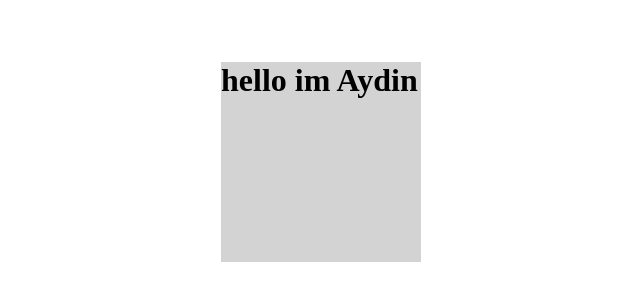
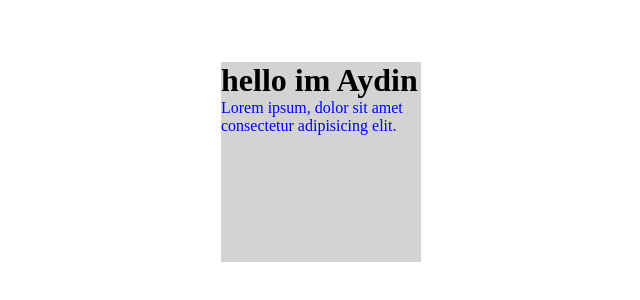
Before and after one commit to aydinxo/test-repo, a plain HTML site: page index.html in a window 1280 px wide. Shown: the part 238-538 px from the top of the page, without its empty margins (319-959 px from the left). Drawn offline with Linux system fonts and the light colour scheme.

Commit message:
add p element and change color to blue

```diff
--- a/index.html
+++ b/index.html
@@ -9,6 +9,7 @@
 <body>
     <div class="container">
         <h1>hello im Aydin</h1>
+        <p>Lorem ipsum, dolor sit amet consectetur adipisicing elit.</p>
     </div>
 
     <script src="./app.js"></script>
--- a/style.css
+++ b/style.css
@@ -14,3 +14,6 @@ body{
     height: 200px;
     background-color: lightgray;
 }
+p{
+    color: blue;
+}
```
